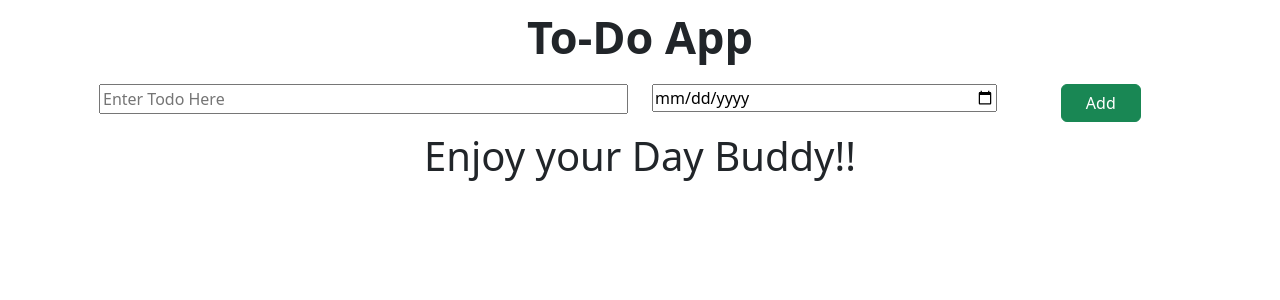
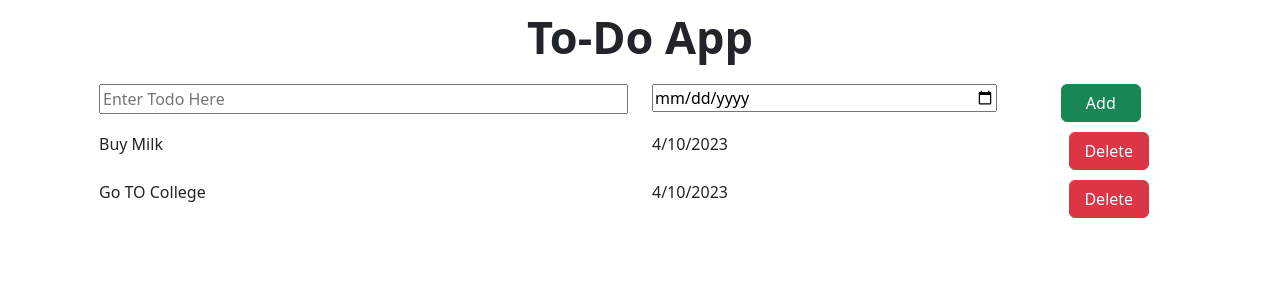
Before and after one commit to 24f3004415/React-and-Chill, a React (Vite) app in the folder PROJECTS/To-Do App/: page / in a window 1280 px wide. Shown: the top 300 px of the page. Built offline with nearby package versions, Linux system fonts and the light colour scheme.

Commit message:
Stitching Done for Delete Button

```diff
--- a/PROJECTS/To-Do App/src/App.jsx
+++ b/PROJECTS/To-Do App/src/App.jsx
@@ -9,16 +9,16 @@ import WelcomeMessage from "./components/WelcomeMessage";
 
 const App = () => {
 
-  // let initialToDoItems = [{
-  //   name: "Buy Milk",
-  //   dueDate: "4/10/2023"
-  // },
-  // {
-  //   name: "Go TO College",
-  //   dueDate: "4/10/2023"
-  // }]
+  let initialToDoItems = [{
+    name: "Buy Milk",
+    dueDate: "4/10/2023"
+  },
+  {
+    name: "Go TO College",
+    dueDate: "4/10/2023"
+  }]
 
-  const [todoItems, setTodoItems] = useState([])
+  const [todoItems, setTodoItems] = useState(initialToDoItems)
 
   let handleNewitem = (Todo, todoDue) => {
     console.log(`Due task: ${Todo}  Due date: ${todoDue}`);
@@ -32,12 +32,16 @@ const App = () => {
     setTodoItems(newTodoItems)
   }
 
+const handleDelete = (todoName)=>{
+  console.log(`Item Deleted: ${ todoName }`)
+}
+
   return (
     <center className="todo-container">
       <AppName />
       <AddTodo onAddclick={handleNewitem} />
       {todoItems.length == 0 && <WelcomeMessage  />}
-      <ToDoItems toDoItems={todoItems} ></ToDoItems>
+      <ToDoItems toDoItems={todoItems} onDeleteClick = { handleDelete } ></ToDoItems>
 
     </center>
   )
--- a/PROJECTS/To-Do App/src/components/ToDoItems.jsx
+++ b/PROJECTS/To-Do App/src/components/ToDoItems.jsx
@@ -2,10 +2,10 @@ import React from 'react'
 import ToDoItem from './TodoItem'
 import styles from './ToDoItems.module.css'
 
-const ToDoItems = ({ toDoItems }) => {
+const ToDoItems = ({ toDoItems, onDeleteClick }) => {
     return (
         <div className={styles.itemsContainer}>
-            {toDoItems.map((item, index )=> <ToDoItem key={index}  todoName={item.name} todoDate={item.dueDate} ></ToDoItem>)}
+            {toDoItems.map((item, index) => <ToDoItem key={index} todoName={item.name} todoDate={item.dueDate} onDeleteClick = { onDeleteClick } ></ToDoItem>)}
 
         </div>
     )
--- a/PROJECTS/To-Do App/src/components/TodoItem.jsx
+++ b/PROJECTS/To-Do App/src/components/TodoItem.jsx
@@ -1,7 +1,7 @@
 import React from 'react'
 
 
-const ToDoItem = ({todoName, todoDate}) => {
+const ToDoItem = ({todoName, todoDate, onDeleteClick}) => {
 
     return (
         <div className="container">
@@ -9,7 +9,7 @@ const ToDoItem = ({todoName, todoDate}) => {
                 <div className="col-6">{todoName}</div>
                 <div className="col-4">{todoDate}</div>
                 <div className="col-2">
-                    <button type="button" className="btn btn-danger kg-button">
+                    <button onClick={ ()=> onDeleteClick(todoName) } type="button" className="btn btn-danger kg-button">
                         Delete
                     </button>
                 </div>
```
